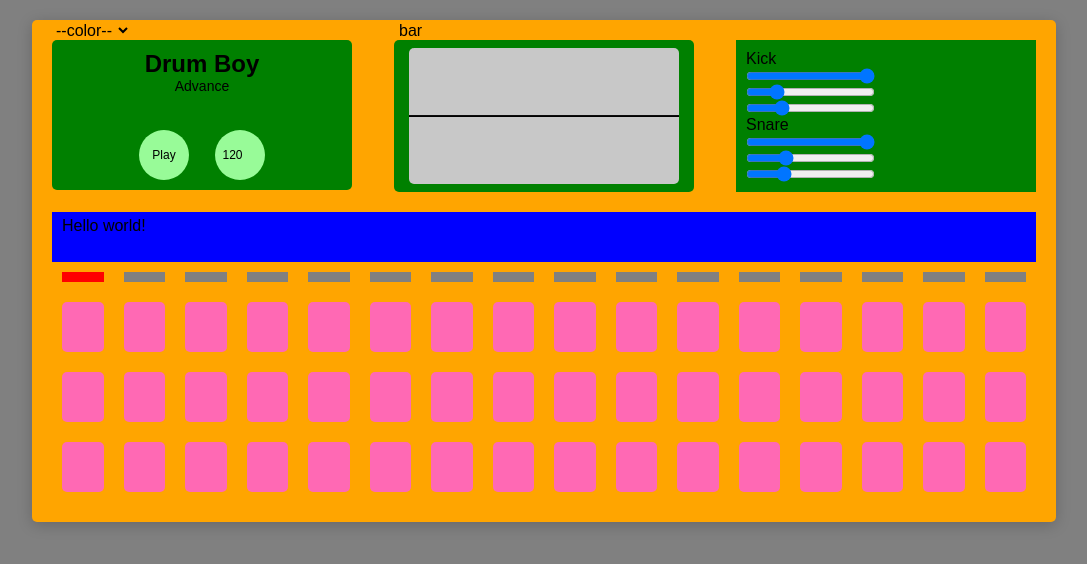
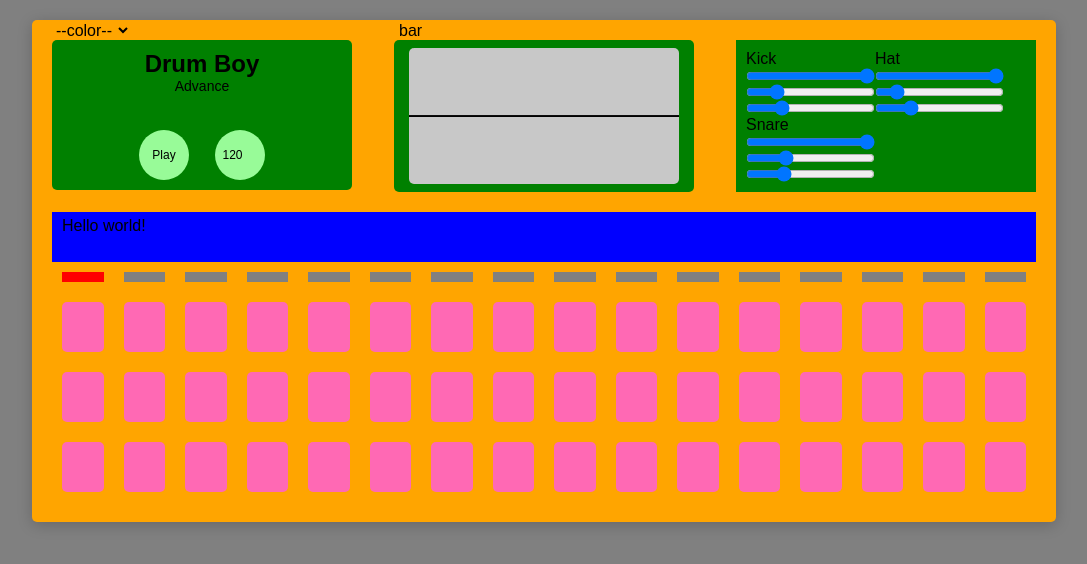
Before and after one commit to eliraybon/ElectronAligner, a React (Create React App) app: page / in a window 1280 px wide. Shown: the top 564 px of the page, without its empty margins (96-1183 px from the left). Built offline with nearby package versions, Linux system fonts and the light colour scheme.

Commit message:
Add hat programming

```diff
--- a/public/assets/css/sound_controls.css
+++ b/public/assets/css/sound_controls.css
@@ -1,4 +1,5 @@
 .sound-controls {
+  display: flex;
   width: 30%;
   min-width: 300px;
   padding: 10px;
--- a/src/components/DrumBoy.jsx
+++ b/src/components/DrumBoy.jsx
@@ -22,6 +22,11 @@ export default class DrumBoy extends React.Component {
         volume: 1,
         tone: 100,
         decay: 0.2
+      },
+      hat: {
+        volume: 1,
+        tone: 130,
+        decay: 0.5
       }
     };
 
@@ -84,7 +89,6 @@ export default class DrumBoy extends React.Component {
       const updatedSound = state[sound];
       if (setting === 'volume' || setting === 'decay') {
         updatedSound[setting] = value / 100;
-        console.log(updatedSound);
       } else {
         updatedSound[setting] = value;
       }
@@ -116,6 +120,7 @@ export default class DrumBoy extends React.Component {
             <SoundControls
               kick={this.state.kick}
               snare={this.state.snare}
+              hat={this.state.hat}
               updateSound={this.updateSound}
               colorScheme={this.state.colorScheme}
             />
@@ -129,6 +134,7 @@ export default class DrumBoy extends React.Component {
           analyser={this.analyser}
           kick={this.state.kick}
           snare={this.state.snare}
+          hat={this.state.hat}
           colorScheme={this.state.colorScheme}
         />
       </div>
--- a/src/components/Main/SoundControls.jsx
+++ b/src/components/Main/SoundControls.jsx
@@ -10,7 +10,7 @@ export default class SoundControls extends React.Component {
     debugger;
     return (
       <div className="sound-controls">
-
+        <div className="sc-left">
           <div className="kick-controls">
             <h3>Kick</h3>
 
@@ -72,18 +72,40 @@ export default class SoundControls extends React.Component {
               onChange={e => this.updateSound(e, 'snare', 'decay')}
             />
           </div>
-        {/* <input
-          className="master-volume"
+        </div>
+
+        <div className="sc-right">
+          <div className="hat-controls">
+            <h3>Hat</h3>
+
+            <input
+              className="hat-input"
               type="range"
-          min="-48"
-          max="0"
-          value={this.props.volume}
-          onChange={e => this.props.changeVolume(e)}
+              min={0}
+              max={100}
+              value={this.props.hat.volume * 100}
+              onChange={e => this.updateSound(e, 'hat', 'volume')}
             />
 
-        <button onClick={this.props.toggleMute}>
-          Mute
-        </button> */}
+            <input
+              className="hat-input"
+              type="range"
+              min={100}
+              max={350}
+              value={this.props.hat.tone}
+              onChange={e => this.updateSound(e, 'hat', 'tone')}
+            />
+
+            <input
+              className="hat-input"
+              type="range"
+              min={0}
+              max={200}
+              value={this.props.hat.decay * 100}
+              onChange={e => this.updateSound(e, 'hat', 'decay')}
+            />
+          </div>
+        </div>
       </div>
     )
   }
--- a/src/components/Sequencer/StepSequencer.jsx
+++ b/src/components/Sequencer/StepSequencer.jsx
@@ -15,7 +15,7 @@ export default class StepSequeuncer extends React.Component {
       step: 0,
     };
 
-    const { transport, analyser, kick, snare } = this.props;
+    const { transport, analyser, kick, snare, hat } = this.props;
 
     this.transport = transport;
     this.context = transport.context;
@@ -23,7 +23,7 @@ export default class StepSequeuncer extends React.Component {
 
     this.kick = new Kick(this.context, this.analyser, kick);
     this.snare = new Snare(this.context, this.analyser, snare);
-    this.hat = new Hat(this.context, this.analyser);
+    this.hat = new Hat(this.context, this.analyser, hat);
 
     this.kickSequence = new Sequence();
     this.snareSequence = new Sequence();
@@ -55,9 +55,10 @@ export default class StepSequeuncer extends React.Component {
   }
 
   componentDidUpdate = prevProps => {
-    const { kick, snare } = this.props;
+    const { kick, snare, hat } = this.props;
     this.kick = new Kick(this.transport.context, this.analyser, kick);
     this.snare = new Snare(this.transport.context, this.analyser, snare);
+    this.hat = new Hat(this.transport.context, this.analyser, hat);
   }
 
   repeat = time => {
--- a/src/synthesis/Hat.js
+++ b/src/synthesis/Hat.js
@@ -1,12 +1,12 @@
 export default class Hat {
-  constructor(context, analyser) {
+  constructor(context, analyser, sound) {
     this.context = context.rawContext;
     this.analyser = analyser;
     //ratios can be tweaked - experiment with the sound
     this.ratios = [1, 1.3420, 1.2312, 1.6532, 1.9523, 2.1523];
-    this.tone = 130.81;
-    this.decay = 0.5;
-    this.volume = 1;
+    this.tone = sound.tone;
+    this.decay = sound.decay;
+    this.volume = sound.volume;
   }
 
   setup = () => {
```
Lines whose indentation alone changed are shown as unchanged.
